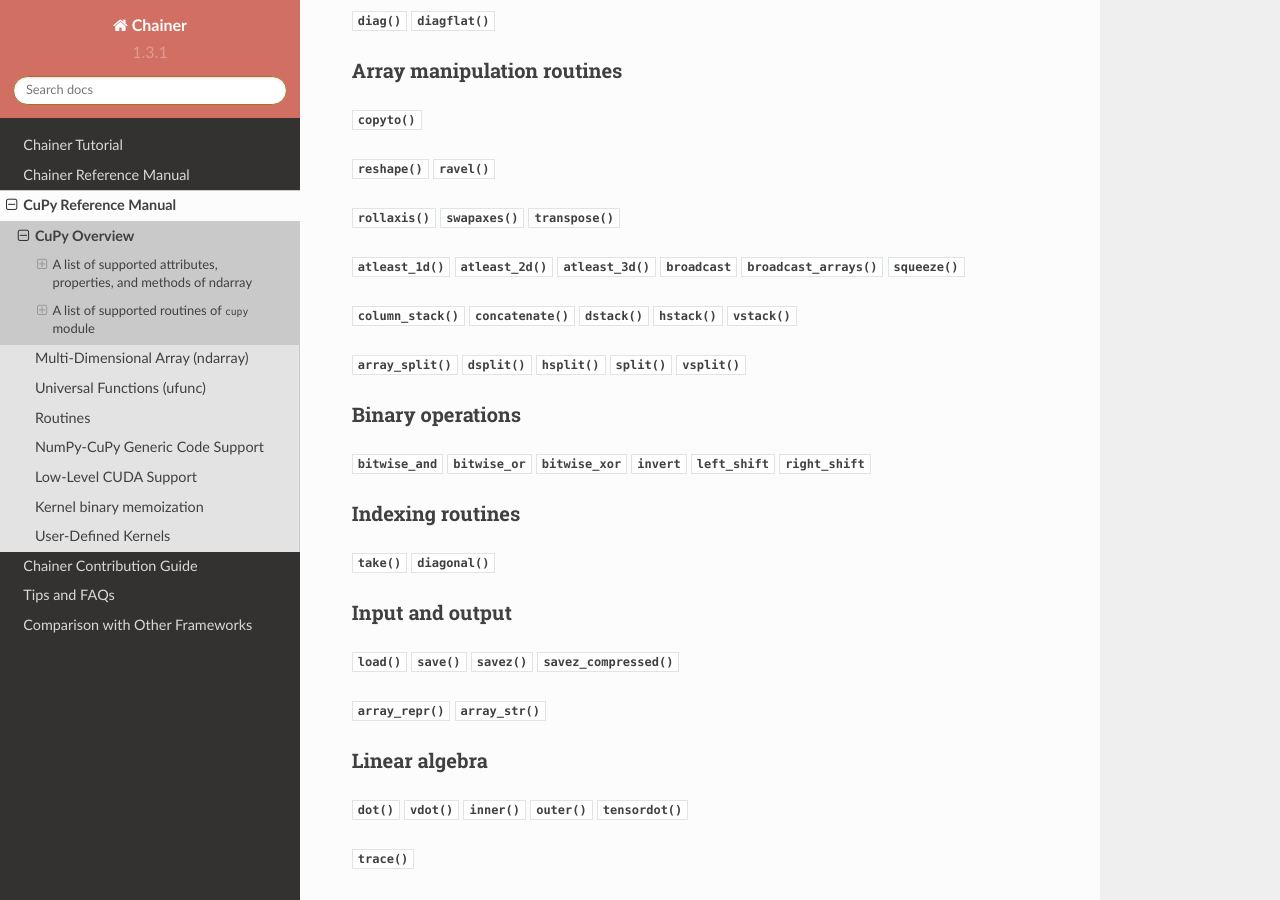
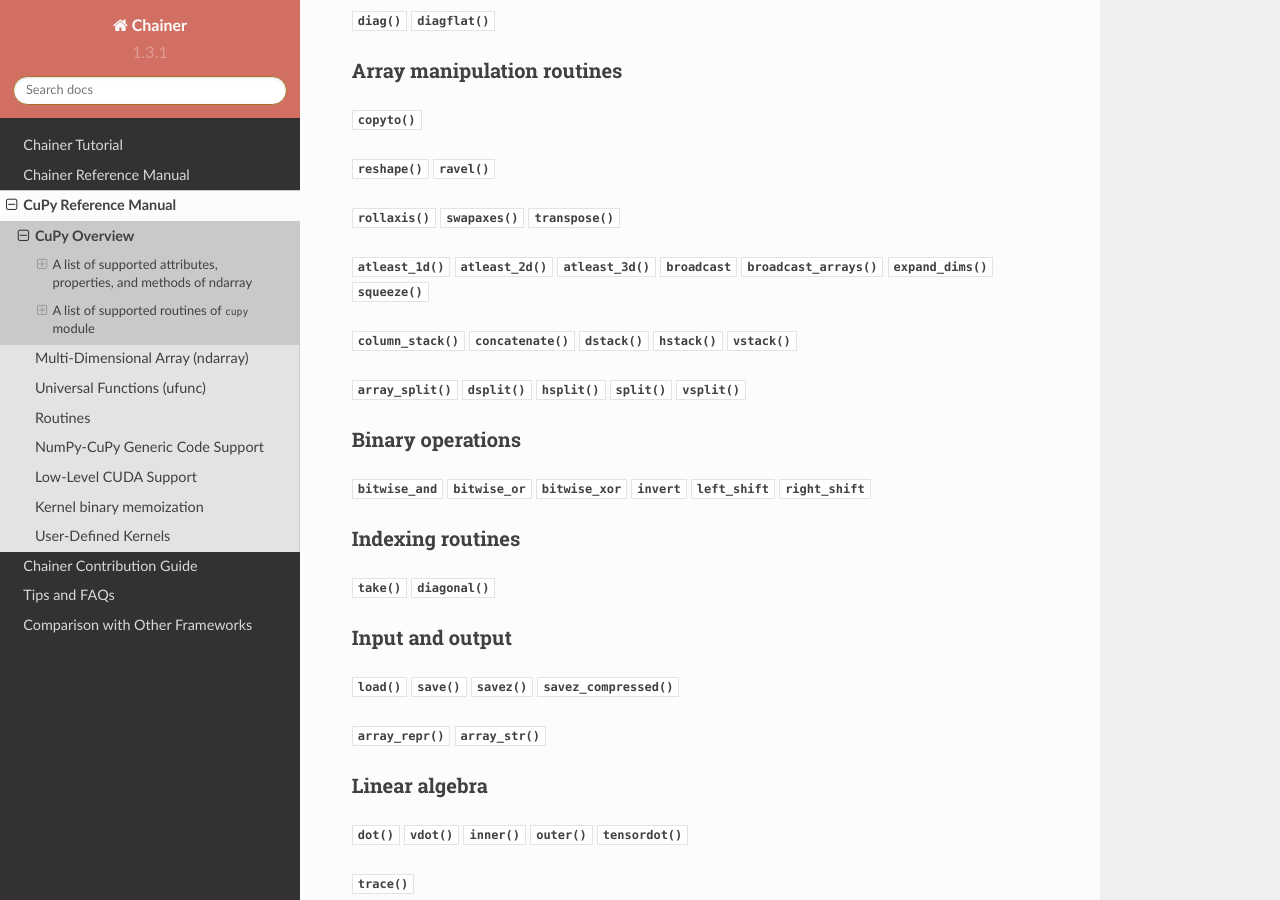
Before and after one commit to mitmul/intel-chainer, a Sphinx documentation site: the page built from docs/source/cupy-reference/overview.rst, in a window 1280 px wide and 900 px high, scrolled down 2456 px. Built offline with Sphinx 7.4.7 and the Read the Docs theme 2.0.0, drawn with Linux system fonts in a browser that asks for light colours.

Commit message:
Fix cupy.expand_dim() is missing in the docs

```diff
--- a/docs/source/cupy-reference/manipulation.rst
+++ b/docs/source/cupy-reference/manipulation.rst
@@ -30,6 +30,7 @@
 .. autofunction:: cupy.atleast_3d
 .. autoclass:: cupy.broadcast
 .. autofunction:: cupy.broadcast_arrays
+.. autofunction:: cupy.expand_dims
 .. autofunction:: cupy.squeeze
 
 
--- a/docs/source/cupy-reference/overview.rst
+++ b/docs/source/cupy-reference/overview.rst
@@ -221,6 +221,7 @@
 :func:`atleast_3d`
 :class:`broadcast`
 :func:`broadcast_arrays`
+:func:`expand_dims`
 :func:`squeeze`
 
 :func:`column_stack`
```
